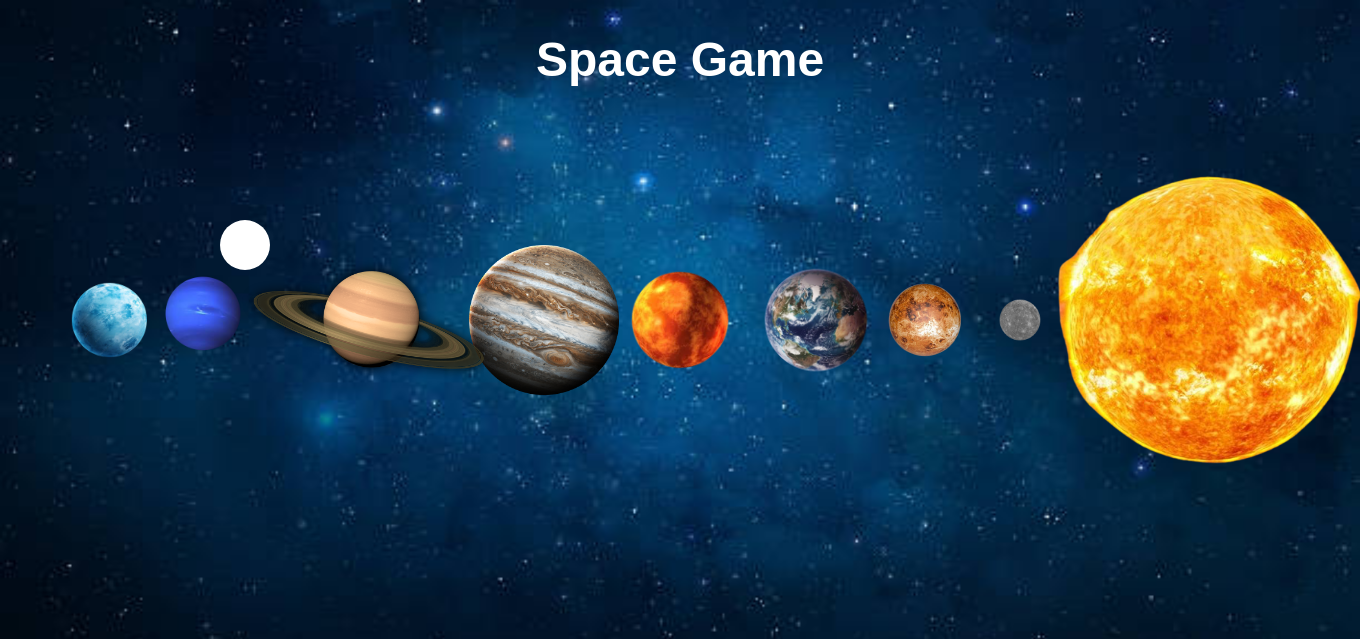
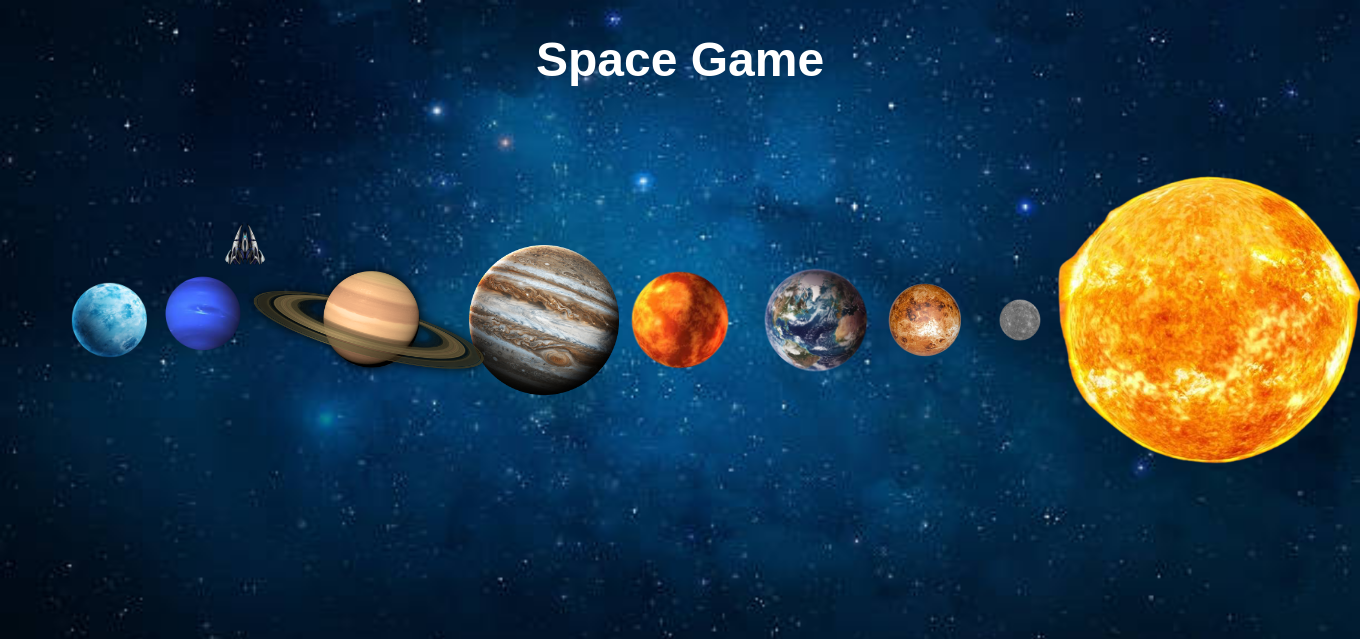
Before and after one commit to Misitik/499_Social_Robotic, a Django app: page /game1_game in a window 1360 px wide; the page is wider, and only the part inside the window is pictured. Shown: the top 639 px of that part. Run offline with Django 5.2, Linux system fonts and the light colour scheme.

Commit message:
good movement, way point added

```diff
--- a/games/templates/game1_game.html
+++ b/games/templates/game1_game.html
@@ -124,10 +124,22 @@
             position: fixed; /* Important */
             width: 50px;
             height: 50px;
-            background-color: white; /* Circular shape */
+
             border-radius: 50%;
             left: 420px;
             top: 20px;
+
+        }
+
+        #waypoint {
+            position: fixed; /* Important */
+            width: 50px;
+            height: 50px;
+            background-color: rgba(255, 0, 0, 0) ;
+            border-radius: 50%;
+            left: 420px;
+            top: 20px;
+
         }
     </style>
 </head>
@@ -148,7 +160,13 @@
           <img src="{% static 'images/uranus.png'%}" class="uranus">
           <img src="{% static 'images/neptune.png'%}" class="neptune">
         </div>
-        <div id="ship"></div>
+
+        <div>
+            <img src = "{% static 'images/waypoint.png' %}" id = "waypoint">
+            <img src ="{% static 'images/ship.png'%}" id="ship" >
+
+        </div>
+
     </div>
 
     <div class="panel">
@@ -163,6 +181,12 @@
     <script>
       ship.style.left = '220px'
       ship.style.top = '220px'
+      ship.style.width = '50px'
+      ship.style.height= '50px'
+      waypoint.style.width = '20px'
+      waypoint.style.height= '20px'
+      waypoint.style.opacity = '0'
+
       console.log(ship.style)
         // Using eventListener to detect if a KEY is PRESSED
         document.addEventListener('mousedown', (event) => {
@@ -173,20 +197,34 @@
       if(event.button === 0)
       {
 
-    moving = setInterval(function ()
+
+
+    const moving = setInterval(function ()
     {
-        ship = document.getElementById('ship')
-      // let ship = document.getElementsByClassName('ship')[0];
 
-       // console.log(ship.style)
+       ship = document.getElementById('ship')
+       waypoint = document.getElementById('waypoint')
+
+       //make way point visible
+       waypoint.style.opacity = '1'
+       //get the offset of the ship
+       const w = Number(ship.style.width.slice(0,-2))
+       const h = Number(ship.style.height.slice(0,-2))
+
        //get mouse x y
-        const target_x = event.clientX;
-        const target_y = event.clientY;
+        const target_x = event.clientX - w/2;
+        const target_y = event.clientY - h/2;
+
+       //get the offset for the waypoint
+       const w_w = Number(waypoint.style.width.slice(0,-2))
+       const w_h = Number(waypoint.style.height.slice(0,-2))
+        //set waypoint
+        waypoint.style.left =(event.clientX - w_w/2).toString() + 'px'
+        waypoint.style.top = (event.clientY - w_h).toString() + 'px'
 
         //get ship x y
         const x_pos = Number(ship.style.left.slice(0,-2))
         const y_pos = Number(ship.style.top.slice(0,-2))
-
 
         //get the difference
         const x_difference = target_x - x_pos
@@ -200,27 +238,53 @@
         const x_abs_difference = Math.abs(x_difference)
         const y_abs_difference = Math.abs(y_difference)
 
+        const angle = Math.atan(y_abs_difference/ x_abs_difference) * 180 / Math.PI
+
+        let rotate_angle = 0
+        if(x_dir === 1 && y_dir === -1)
+            {
+                rotate_angle += (90 - angle)
+            }else if(x_dir === 1 && y_dir === 1)
+            {
+                rotate_angle += (90 + angle)
+            }else if (x_dir === -1 && y_dir === 1)
+            {
+                rotate_angle += (270 - angle)
+            }else if (x_dir === -1 && y_dir === -1)
+            {
+                rotate_angle += (270 + angle)
+            }
+        console.log(angle, rotate_angle)
+        ship.style.rotate = '0deg';
+        ship.style.rotate =  + rotate_angle.toString() + 'deg';
+        console.log(x_dir, y_dir)
+        //calculate the change needed to move the coordinate in x & y direction
+        const x_move = Math.cos(angle* Math.PI/180)*2 * x_dir
+        const y_move = Math.sin(angle* Math.PI/180)*2 * y_dir
 
 
-        const angle = Math.atan(y_abs_difference, x_abs_difference) * 180 / Math.PI
+        //update ship position
+       ship.style.left = (x_move + x_pos).toString() + 'px';
+       ship.style.top = (y_move + y_pos).toString() + 'px';
 
-        //calculate the change needed to move the coordinate in x & y direction
-        const x_move = Math.cos(angle)*10 * x_dir
-        const y_move = Math.sin(angle)*10 * y_dir
-       // console.log([target_x, x_pos, x_difference], [target_y, y_pos, y_difference])
-        console.log(angle,'X_dir' + x_dir, 'Y_dir' + y_dir)
+       if(x_abs_difference < 2 && y_abs_difference < 2)
+       {
+        waypoint.style.opacity = '0'
+        clearInterval(moving);
+       }
 
+       document.addEventListener('mousedown', (click) => {
 
-         for(let i = 0; i < 5; i++)
-         {
-        //update ship position
-        ship.style.left = (x_move + x_pos).toString() + 'px';
-       ship.style.top = (y_move + y_pos).toString() + 'px';
-    }
-    document.addEventListener('mouseleave mouseup', (event) => {
-            clearInterval(moving);
-    });
-    }, 50);
+        if(click.button === 0)
+        {
+        waypoint.style.opacity = '0'
+        clearInterval(moving);
+        }
+
+        });
+
+    }, 20);
+
 
 
     }
```
Also changed, not shown: games/static/images/ship.png (added), games/static/images/waypoint.png (added).
